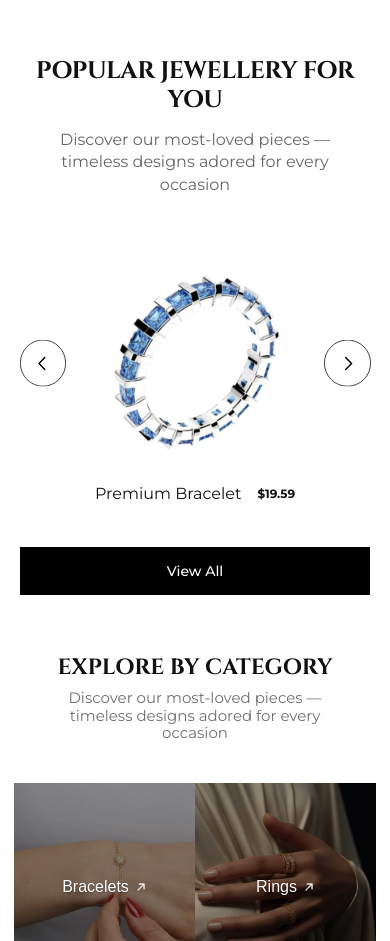
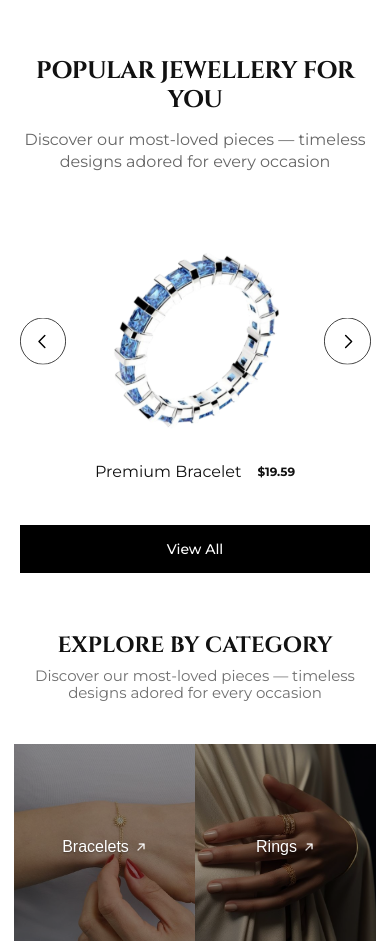
Before and after one commit to merxentaerp-tech/Vibhushnam-, a React (Vite) app: page / in a window 390 px wide. Shown: the part 1200-2141 px from the top of the page. Built offline with nearby package versions, Linux system fonts and the light colour scheme.

Commit message:
Mobile View

```diff
--- a/src/components/home/CategoryGrid.css
+++ b/src/components/home/CategoryGrid.css
@@ -156,7 +156,7 @@
   }
 
   .category-heading p {
-    max-width: 310px;
+    max-width: 410px;
     margin: 10px auto 0;
     font-size: clamp(14px, 4vw, 15px);
     line-height: 1.15;
--- a/src/components/home/PopularJewellery.css
+++ b/src/components/home/PopularJewellery.css
@@ -205,7 +205,7 @@
 
   .popular-header p {
     margin: 14px auto 0;
-    max-width: min(315px, calc(100vw - 44px));
+    max-width: min(350px, calc(100vw - 44px));
     font-size: clamp(12px, 4.2vw, 18px);
     line-height: 1.35;
   }
@@ -298,7 +298,7 @@
   }
 
   .popular-header p {
-    max-width: 280px;
+    max-width: 370px;
     font-size: 16px;
     line-height: 1.4;
   }
@@ -310,7 +310,7 @@
   }
 
   .popular-header p {
-    max-width: 250px;
+    max-width: 370px;
     font-size: 16px;
   }
 }
@@ -321,7 +321,7 @@
   }
 
   .popular-header p {
-    max-width: 245px;
+    max-width: 370px;
     font-size: 16px;
   }
 
```
